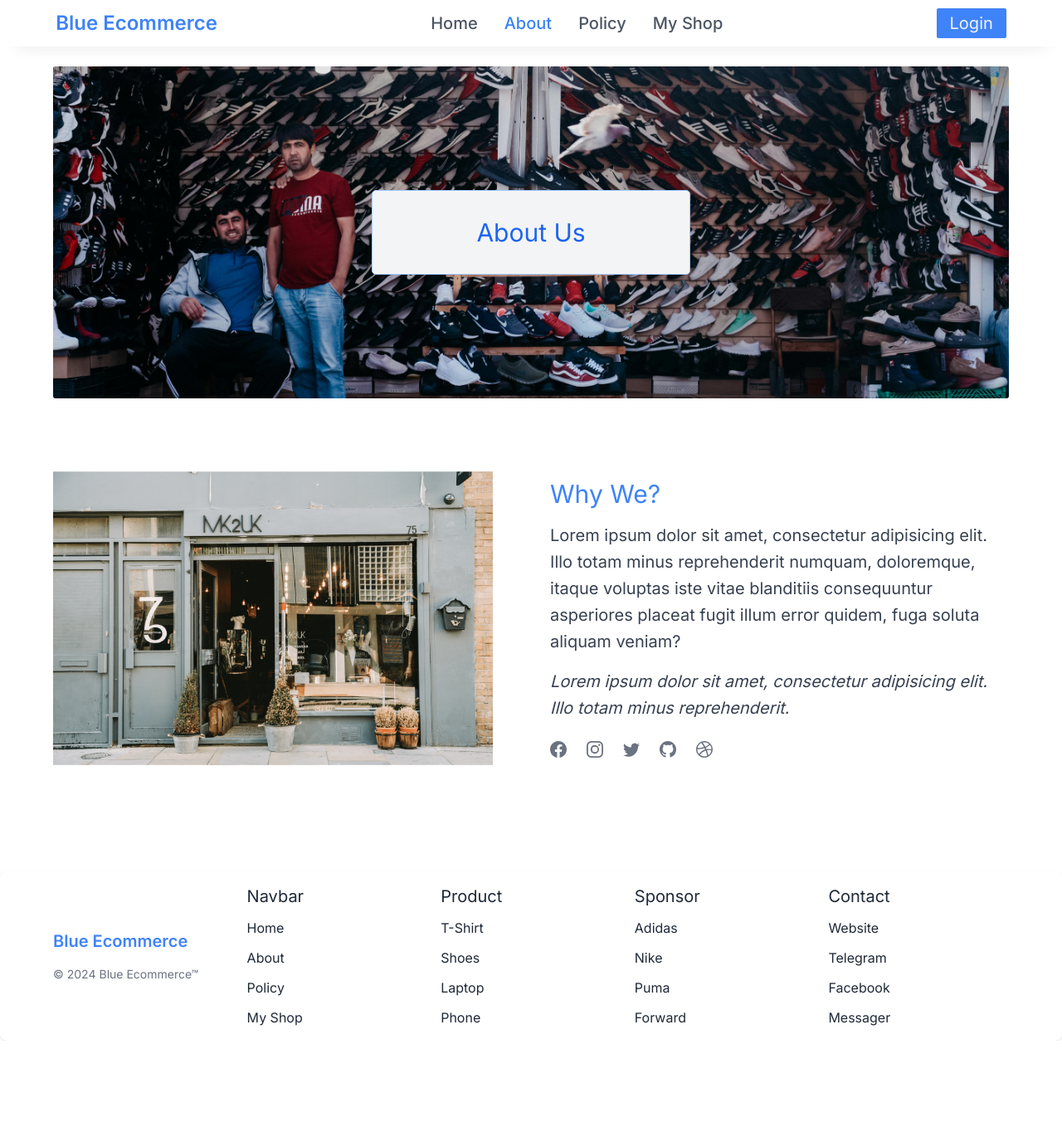
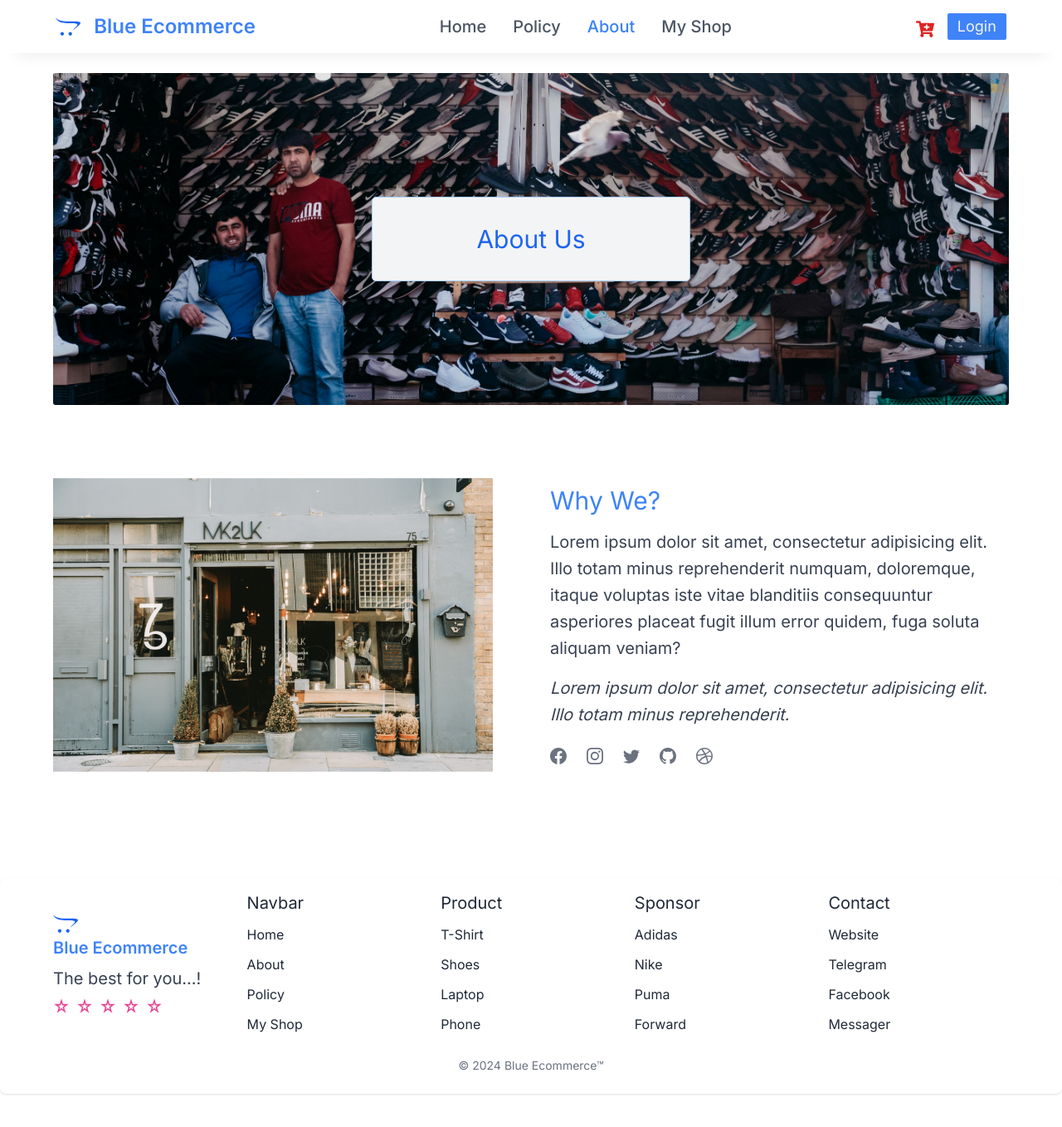
Before and after one commit to sokny2023/mini-project3, a Next.js app: page /about in a window 1280 px wide. Shown: the whole page at 83% size. Before the commit the page ends 1254 px from the top, so only its background shows below. Built offline with nearby package versions, Linux system fonts and the light colour scheme.

Commit message:
cm10: update navbar and footer

```diff
--- a/src/app/(user)/page.tsx
+++ b/src/app/(user)/page.tsx
@@ -26,7 +26,7 @@ export default async function Home() {
       <HeroSection></HeroSection>
 
       <h1 className="mt-6 text-center text-3xl text-blue-500 font-medium">Product List</h1>
-      <div className="w-[90%] mx-auto mt-12 z-0 grid grid-cols-1 md:grid-cols-2 lg:grid-cols-3 xl:grid-cols-4 justify-center gap-8">
+      <div className="w-[90%] py-2 mx-auto mt-12 z-0 grid grid-cols-1 md:grid-cols-2 lg:grid-cols-3 xl:grid-cols-4 justify-center gap-8">
         <Suspense fallback={<Loading/>}>
           {product?.map((pro: ProductType) => (
               <Link href={`/products/${pro.id}`} key={pro.id}>
--- a/src/app/components/footer/FooterComponent.tsx
+++ b/src/app/components/footer/FooterComponent.tsx
@@ -1,6 +1,10 @@
 "use client";
 
 import { Footer } from "flowbite-react";
+import { FaOpencart } from "react-icons/fa6";
+import { FcLike } from "react-icons/fc";
+import { VscStarEmpty } from "react-icons/vsc";
+
 import {
   BsDribbble,
   BsFacebook,
@@ -11,15 +15,29 @@ import {
 
 export function FooterComponent() {
   return (
-    <Footer className="mt-10 w-full grid">
+    <Footer className="mt-10 w-full flex flex-col mb-10">
         <section className="w-[90%] mx-auto py-4 grid grid-cols-1 sm:grid-cols-2 md:grid-cols-4 lg:grid-cols-4 xl:grid-cols-5 justify-center items-center sm:justify-between sm:gap-4">
             <div className="grid justify-start items-start">
+                <span className="text-blue-600 text-[30px] mr-4">
+                    <FaOpencart />
+                </span>
                 <span className="self-center whitespace-nowrap text-xl font-semibold text-blue-500">
                 Blue Ecommerce
                 </span>
-                <div className="mt-4">
-                    <Footer.Copyright href="#" by="Blue Ecommerce™" year={2024} />
+
+                <div className="mt-2 text-gray-700 text-[20px]">
+                    The best for you...!
+                    {/* <span><FcLike /></span> */}
                 </div>
+
+                <div className="mt-2 flex gap-2 text-pink-500 text-[20px]">
+                    <VscStarEmpty />
+                    <VscStarEmpty />
+                    <VscStarEmpty />
+                    <VscStarEmpty />
+                    <VscStarEmpty />
+                </div>
+
             </div>
 
             <div className="grid gap-3">
@@ -56,7 +74,10 @@ export function FooterComponent() {
         </section>
 
         <section>
-
+            {/* <div className="w-full h-2 text-blue-500 mb-4"></div> */}
+            <div className="mb-6 mt-3">
+                    <Footer.Copyright href="#" by="Blue Ecommerce™" year={2024} />
+            </div>
         </section>
     </Footer>
   );
--- a/src/app/components/navbar/NavbarComponent.tsx
+++ b/src/app/components/navbar/NavbarComponent.tsx
@@ -6,6 +6,8 @@ import Link from "next/link";
 import { usePathname } from "next/navigation";
 import { useState } from "react";
 import { MenuList } from "./menu";
+import { FaCartPlus } from "react-icons/fa";
+import { FaOpencart } from "react-icons/fa6";
 // import { useAppSelector } from "@/redux/hooks";
 //import { selectAvatar, selectBio } from "@/redux/features/userProfile/userProfileSlice";
 
@@ -24,15 +26,21 @@ export function NavbarComponent() {
   const [hoverIndex, setHoverIndex] = useState<number | null>(null);
 
   return (
-    <Navbar fluid rounded>
+    <Navbar fluid rounded className="py-4">
       <Navbar.Brand href="https://flowbite-react.com">
         {/* <img src="/favicon.svg" className="mr-3 h-6 sm:h-9" alt="Flowbite React Logo" /> */}
-        <span className="self-center whitespace-nowrap text-2xl font-semibold text-blue-500">
+        <span className="text-blue-600 text-[30px] mr-4">
+          <FaOpencart />
+        </span>
+        <span className=" self-center whitespace-nowrap text-2xl font-semibold text-blue-500">
           Blue Ecommerce
         </span>
       </Navbar.Brand>
-      <div className="flex md:order-2">
-        <a href="/login" className="text-xl text-gray-100 py-1 px-4
+      <div className="flex md:order-2 ">
+        <a href="#" className="mt-2 mr-4 text-[22px] text-red-600">
+          <FaCartPlus />
+        </a>
+        <a href="/login" className="text-lg text-gray-100 py-[2px] px-3
         bg-blue-500 hover:bg-blue-500 rounded-sm">Login</a>
         <Navbar.Toggle />
       </div>
--- a/src/app/components/navbar/menu.ts
+++ b/src/app/components/navbar/menu.ts
@@ -6,14 +6,14 @@ export const MenuList = [
         active: false,
     },
     {
+        name: "Policy",
+        path: "/policy",
+        active: false,
+    },
+    {
         name: "About",
         path: "/about",
         active: true,
-    },
-    {
-        name: "Policy",
-        path: "/policy",
-        active: false,
     },
     {
         name: "My Shop",
```
